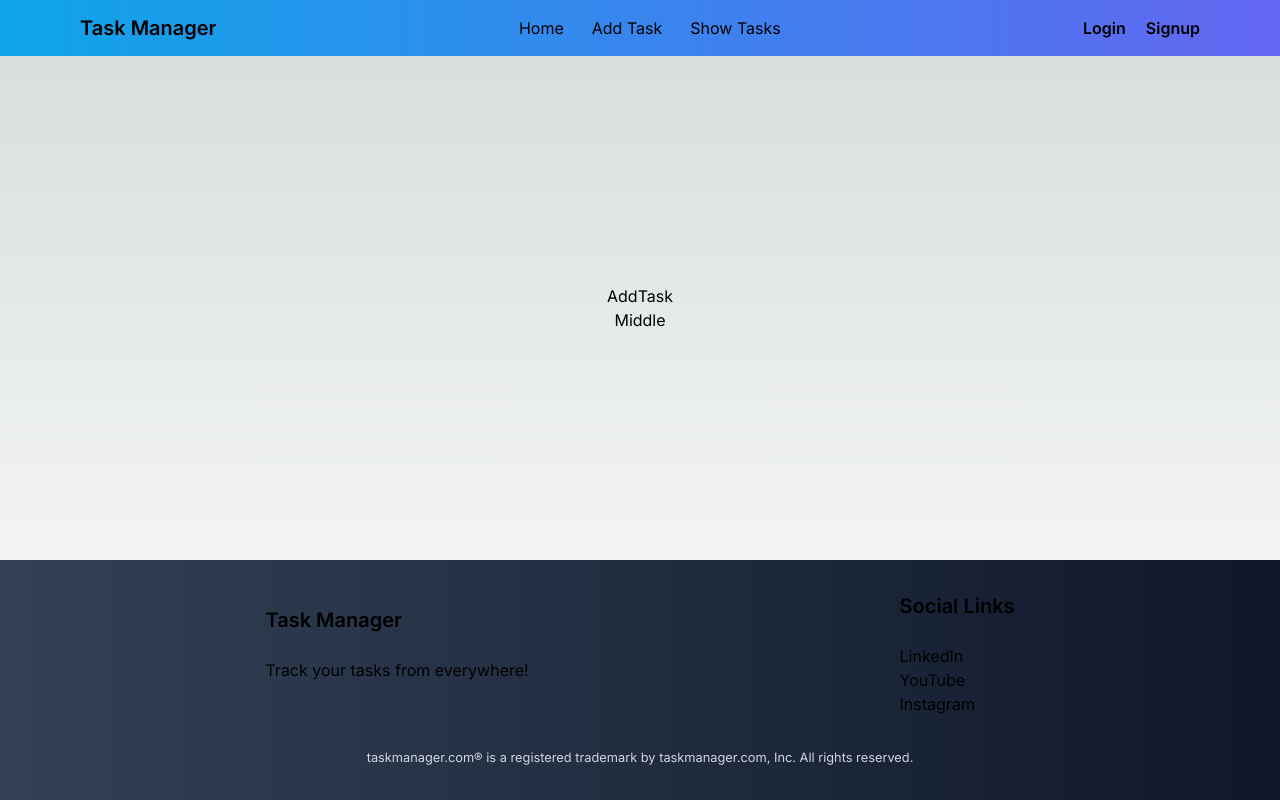
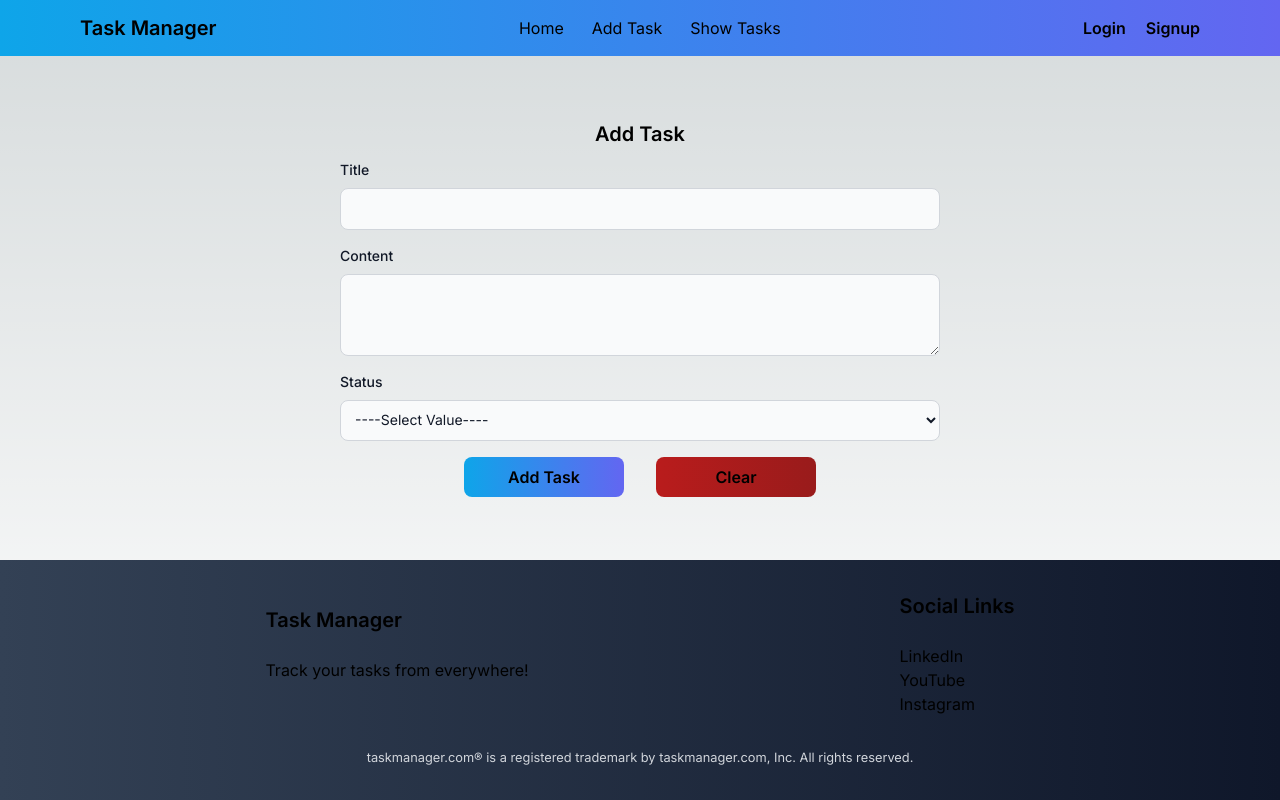
Before and after one commit to Ramnathnaik/work-manager, a Next.js app: page /add-task in a window 1280 px wide. Built offline with nearby package versions, Linux system fonts and the light colour scheme.

Commit message:
Added Add Task page, Toasty, Http Handler

```diff
--- a/package.json
+++ b/package.json
@@ -10,11 +10,14 @@
   },
   "dependencies": {
     "autoprefixer": "10.4.14",
+    "axios": "^1.4.0",
     "mongoose": "^7.4.2",
     "next": "13.4.12",
     "postcss": "8.4.27",
     "react": "18.2.0",
     "react-dom": "18.2.0",
+    "react-toastify": "^9.1.3",
+    "supports-color": "^8.1.1",
     "tailwindcss": "3.3.3"
   }
 }
--- a/src/app/add-task/page.jsx
+++ b/src/app/add-task/page.jsx
@@ -1,13 +1,127 @@
-import React from 'react';
+"use client";
+
+import React, { useState } from "react";
+import { addTask } from "../services/taskServices";
+import { ToastContainer, toast } from "react-toastify";
 
 export const metadata = {
   title: 'Add Task : Task Manager'
-}
+};
 
 const AddTask = () => {
+  const [task, setTask] = useState({
+    title: "",
+    content: "",
+    status: "none",
+    userId: "64d26d739612e53e1c9f1159",
+  });
+
+  /* Handle Add Task */
+  const handleAddTask = async (event) => {
+    event.preventDefault();
+    if (!task.title) return;
+    if (!task.content) return;
+    if (task.status === "none") return;
+
+    const id = toast.loading("Please wait...", {
+      position: 'top-center'
+    });
+
+    try {
+      const createdTask = await addTask(task);
+      console.log(createdTask);
+      toast.update(id, { render: "Task created successfully!", type: "success", isLoading: false, autoClose: 3000 });
+    } catch (error) {
+      console.log(error);
+      toast.update(id, { render: "Task creation failed!", type: "error", isLoading: false, autoClose: 3000 });
+    }
+
+  };
+
   return (
-    <div>AddTask</div>
-  )
-}
+    <div className="grid grid-cols-12">
+      <div className="col-span-6 col-start-4 p-5 mt-3">
+        <h1 className="font-semibold text-xl text-center mb-3">Add Task</h1>
+        <form action="#!" onSubmit={handleAddTask}>
+          <div className="mb-4">
+            <label
+              htmlFor="title"
+              className="block mb-2 text-sm font-medium text-gray-900 dark:text-white"
+            >
+              Title
+            </label>
+            <input
+              type="text"
+              id="title"
+              name="title"
+              className="bg-gray-50 border border-gray-300 text-gray-900 text-sm rounded-lg focus:ring-blue-500 focus:border-blue-500 block w-full p-2.5 dark:bg-gray-700 dark:border-gray-600 dark:placeholder-gray-400 dark:text-white dark:focus:ring-blue-500 dark:focus:border-blue-500"
+              onChange={(event) => {
+                setTask({
+                  ...task,
+                  title: event.target.value,
+                });
+              }}
+              value={task.title}
+            />
+          </div>
+          <div className="mb-4">
+            <label
+              htmlFor="content"
+              className="block mb-2 text-sm font-medium text-gray-900 dark:text-white"
+            >
+              Content
+            </label>
+            <textarea
+              id="content"
+              name="content"
+              className="block w-full p-4 text-gray-900 border border-gray-300 rounded-lg bg-gray-50 sm:text-md focus:ring-blue-500 focus:border-blue-500 dark:bg-gray-700 dark:border-gray-600 dark:placeholder-gray-400 dark:text-white dark:focus:ring-blue-500 dark:focus:border-blue-500"
+              onChange={(event) => {
+                setTask({
+                  ...task,
+                  content: event.target.value,
+                });
+              }}
+              value={task.content}
+            />
+          </div>
+          <div className="mb-4">
+            <label
+              htmlFor="status"
+              className="block mb-2 text-sm font-medium text-gray-900 dark:text-white"
+            >
+              Status
+            </label>
+            <select
+              id="status"
+              name="status"
+              className="bg-gray-50 border border-gray-300 text-gray-900 text-sm rounded-lg focus:ring-blue-500 focus:border-blue-500 block w-full p-2.5 dark:bg-gray-700 dark:border-gray-600 dark:placeholder-gray-400 dark:text-white dark:focus:ring-blue-500 dark:focus:border-blue-500"
+              onChange={(event) => {
+                setTask({
+                  ...task,
+                  status: event.target.value,
+                });
+              }}
+              value={task.status}
+            >
+              <option value="none" default disabled>
+                ----Select Value----
+              </option>
+              <option value="pending">Pending</option>
+              <option value="completed">Completed</option>
+            </select>
+          </div>
+          <div className="flex justify-center space-x-8 mt-4 mb-3">
+            <button className="bg-gradient-to-r from-sky-500 to-indigo-500 w-40 px-3 py-2 rounded-lg transition ease-in-out delay-150 hover:-translate-y-1 hover:scale-110 hover:bg-indigo-500 duration-300 font-semibold">
+              Add Task
+            </button>
+            <button className="bg-gradient-to-r from-red-700 to-red-800 w-40 px-3 py-2 rounded-lg transition ease-in-out delay-150 hover:-translate-y-1 hover:scale-110 hover:bg-red-700 duration-300 font-semibold">
+              Clear
+            </button>
+          </div>
+        </form>
+      </div>
+    </div>
+  );
+};
 
-export default AddTask
+export default AddTask;
--- a/src/app/api/tasks/route.js
+++ b/src/app/api/tasks/route.js
@@ -1,8 +1,11 @@
+import { connectDB } from "@/helper/db";
 import { sendResponse } from "@/helper/response";
 import { Task } from "@/models/task";
 import { User } from "@/models/user";
 import mongoose from "mongoose";
 import { NextResponse } from "next/server";
+
+connectDB();
 
 /* Get all tasks */
 export async function GET() {
--- a/src/app/api/users/route.js
+++ b/src/app/api/users/route.js
@@ -1,9 +1,6 @@
-import { connectDB } from "@/helper/db";
 import { sendResponse } from "@/helper/response";
 import { User } from "@/models/user";
 import { NextResponse } from "next/server";
-
-connectDB();
 
 /* Get all users */
 export async function GET(request) {
--- a/src/app/layout.js
+++ b/src/app/layout.js
@@ -2,6 +2,8 @@ import Navbar from "@/components/Navbar";
 import "./globals.css";
 import { Inter } from "next/font/google";
 import Footer from "@/components/Footer";
+import { ToastContainer } from "react-toastify";
+import 'react-toastify/dist/ReactToastify.css';
 
 const inter = Inter({ subsets: ["latin"] });
 
@@ -14,11 +16,22 @@ export default function RootLayout({ children }) {
   return (
     <html lang="en">
       <body className={inter.className}>
+      <ToastContainer
+        position="top-right"
+        autoClose={5000}
+        hideProgressBar={false}
+        newestOnTop={false}
+        closeOnClick
+        rtl={false}
+        pauseOnFocusLoss
+        draggable
+        pauseOnHover
+        theme="light"
+      />
         <div className="flex flex-col h-screen justify-between">
           <Navbar />
-          <div className="text-center">
+          <div>
             {children}
-            <h1>Middle</h1>
           </div>
           <Footer />
         </div>
--- /dev/null
+++ b/src/app/services/taskServices.js
@@ -0,0 +1,5 @@
+import { httpAxios } from "@/helper/httpHelper";
+
+export async function addTask(task) {
+    return await httpAxios.post('api/tasks', task).then((response) => response.data);
+}
--- /dev/null
+++ b/src/helper/httpHelper.js
@@ -0,0 +1,5 @@
+import axios from "axios";
+
+export const httpAxios = axios.create({
+    baseURL: process.env.BASE_URL
+})
```
Also changed, not shown: src/helper/toasty.js (added, +55 -0 lines), 2 other files (tests, documents, lock files or other folders).
